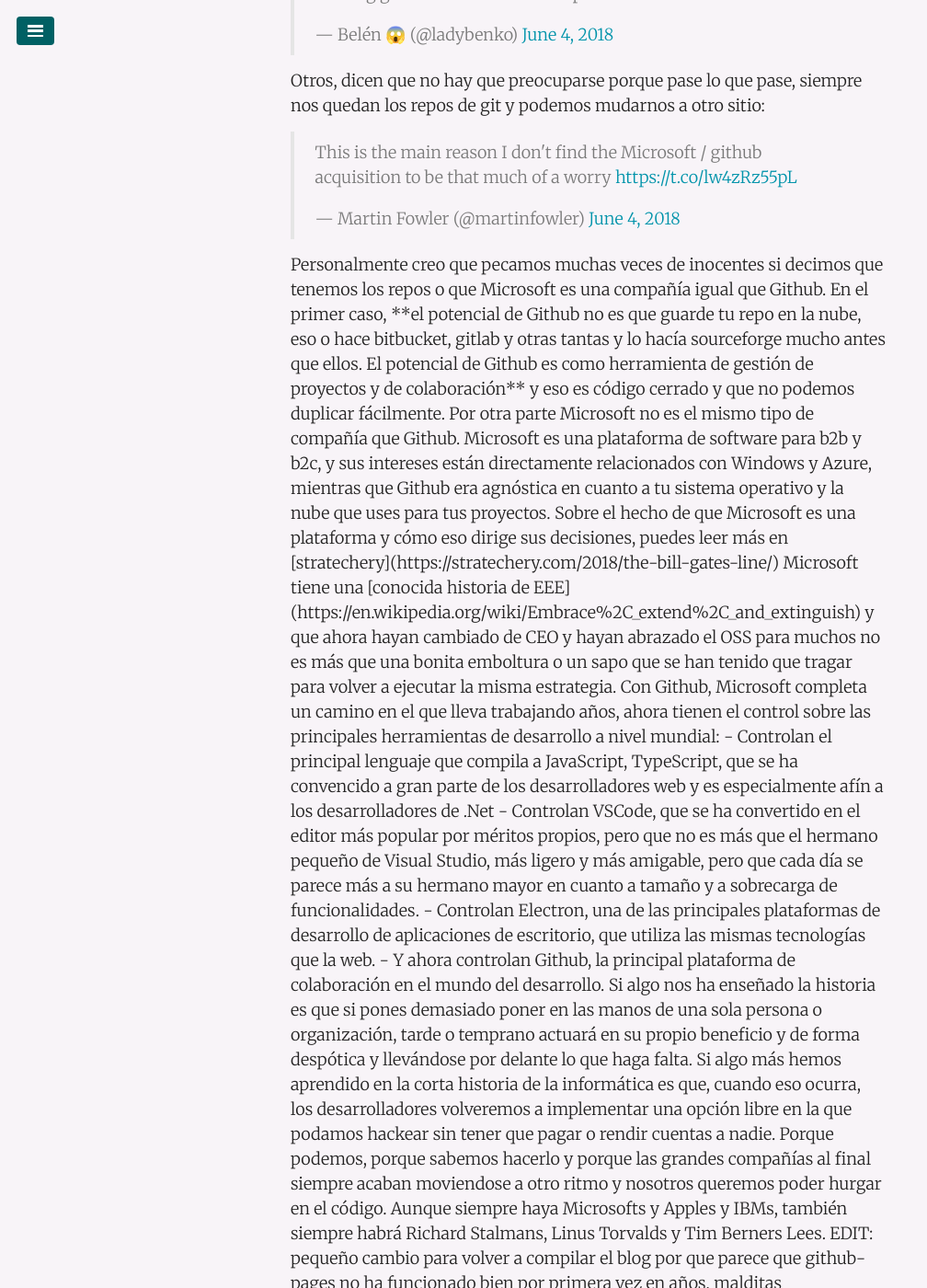
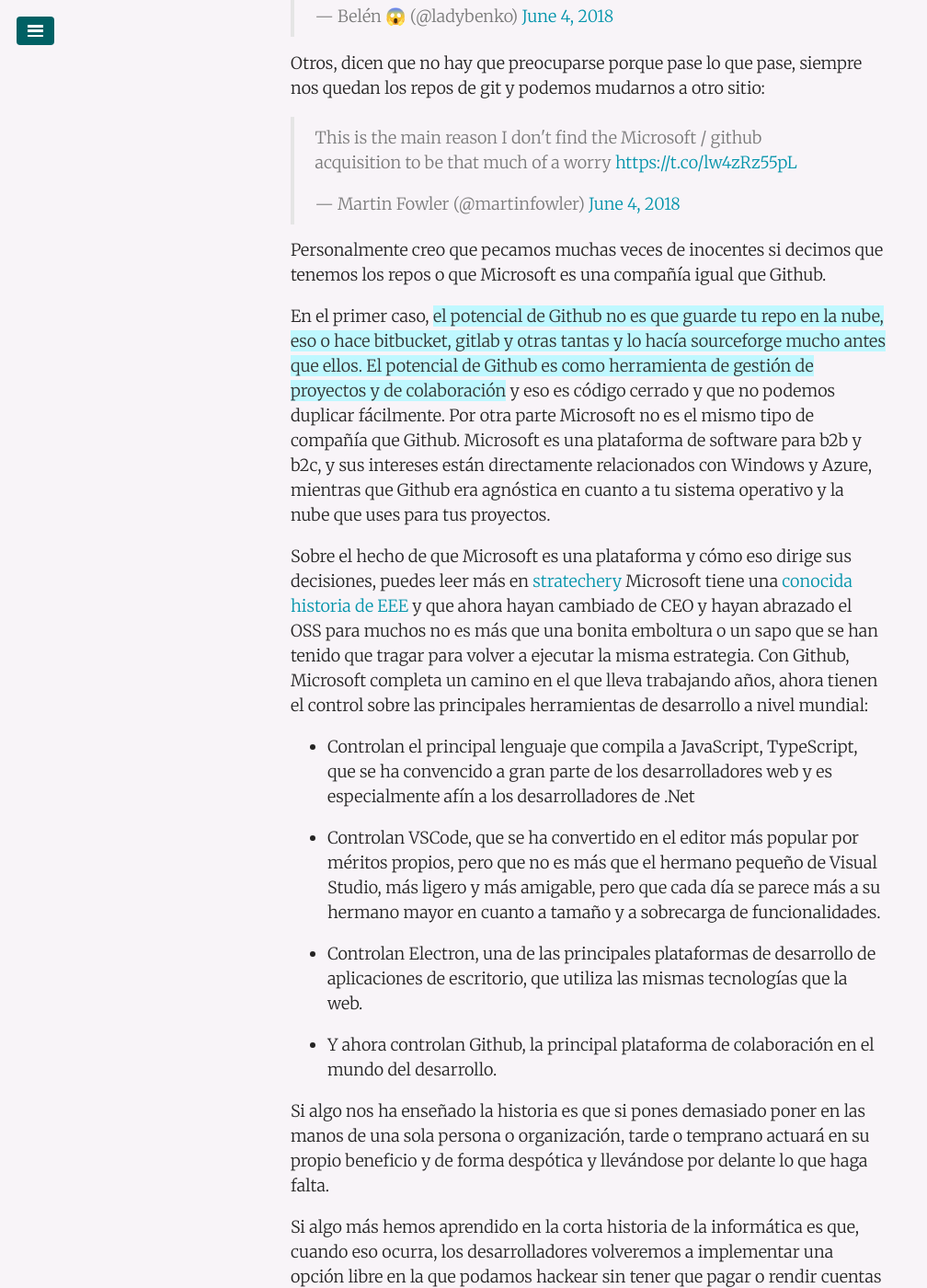
Before and after one commit to juanmirod/juanmirod.github.io, a Jekyll site: the page built from index.html, in a window 1280 px wide and 1400 px high, scrolled down 1274 px. Shown: the whole window at 92% size, without its empty margins (0-1008 px from the left). Built offline with Jekyll 4.4.1, drawn with Linux system fonts in a browser that asks for light colours; the list of posts is cut into pages by our own code; some of the changed text lies outside the part shown.

Commit message:
:bug: trying to fix the page, wrong file extension

```diff
--- a/_posts/2018-06-04-github-microsoft.mdown
+++ b/_posts/2018-06-04-github-microsoft.markdown
@@ -39,5 +39,3 @@
 Si algo nos ha enseñado la historia es que si pones demasiado poner en las manos de una sola persona o organización, tarde o temprano actuará en su propio beneficio y de forma despótica y llevándose por delante lo que haga falta.
 
 Si algo más hemos aprendido en la corta historia de la informática es que, cuando eso ocurra, los desarrolladores volveremos a implementar una opción libre en la que podamos hackear sin tener que pagar o rendir cuentas a nadie. Porque podemos, porque sabemos hacerlo y porque las grandes compañías al final siempre acaban moviendose a otro ritmo y nosotros queremos poder hurgar en el código. Aunque siempre haya Microsofts y Apples y IBMs, también siempre habrá Richard Stalmans, Linus Torvalds y Tim Berners Lees.
-
-EDIT: pequeño cambio para volver a compilar el blog por que parece que github-pages no ha funcionado bien por primera vez en años, malditas casualidades...
```
